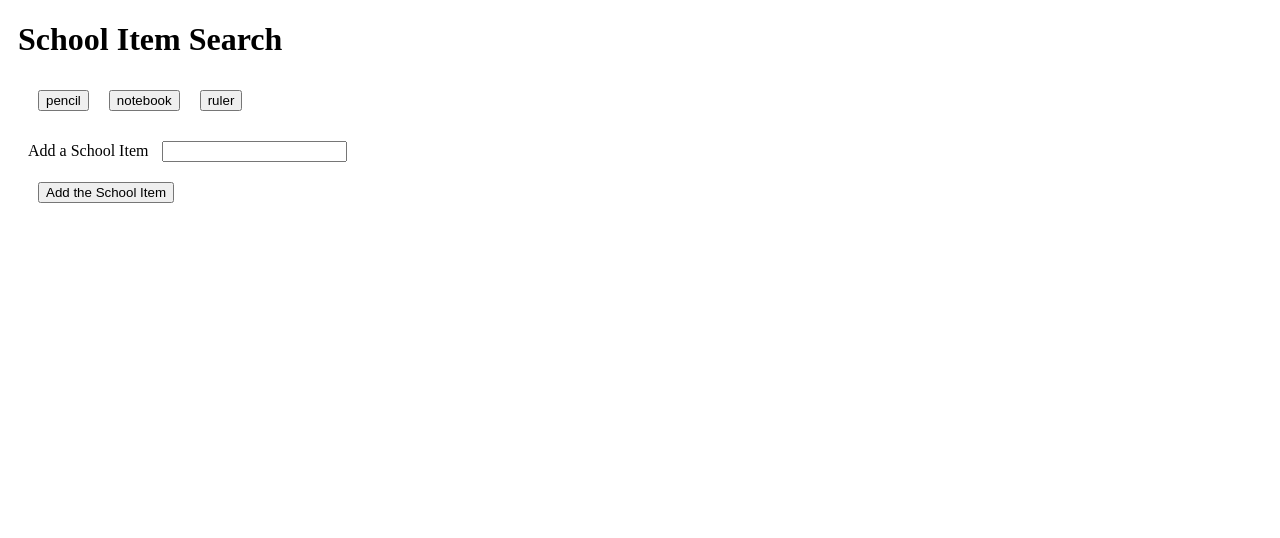
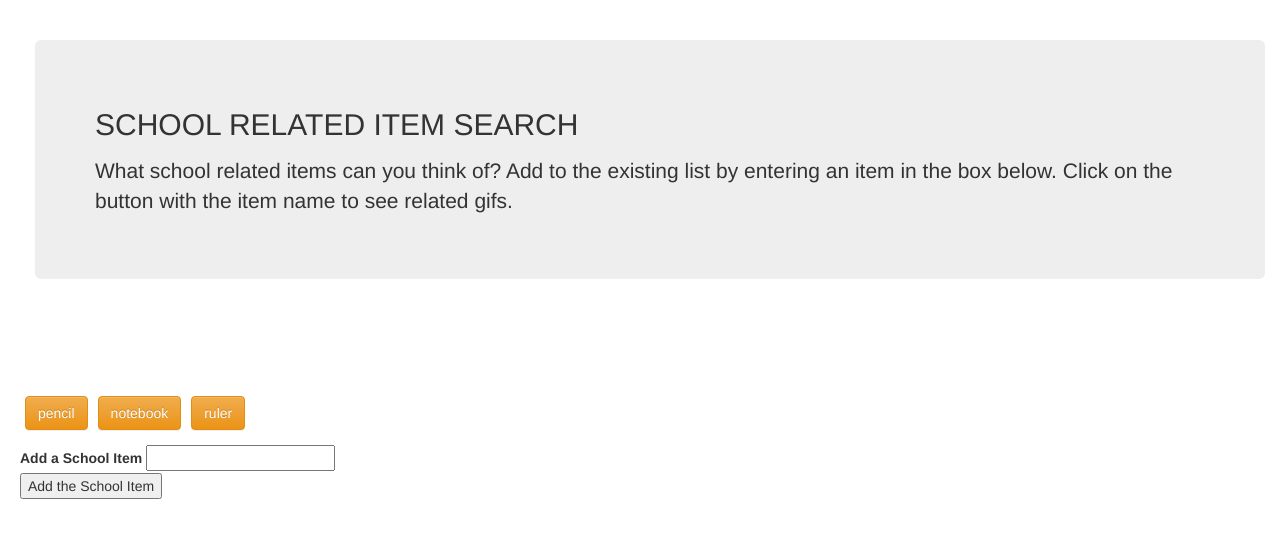
Before and after one commit to maidiep/GifTasticV3, a plain HTML site: page index.html in a window 1280 px wide. Drawn offline with nearby package versions, Linux system fonts and the light colour scheme.

Commit message:
added bootstrap link. added jumbotron and styled buttons.

```diff
--- a/apps.js
+++ b/apps.js
@@ -26,8 +26,9 @@
       // Then dynamicaly generating buttons for each item in the array.
       var a = $("<button>");
       // Adding a class
-      a.addClass("item");
+      a.addClass("item btn btn-warning");
       // Adding a data-attribute with a value of the items at index i
+      // a.addClass("btn btn-warning");
       a.attr("data-name", items[i]);
       // Providing the button's text with a value of the items at index i
       a.text(items[i]);
--- a/index.html
+++ b/index.html
@@ -10,15 +10,51 @@
     form,
     input {
       margin: 10px;
+}
+    button.item.btn.btn-warning{
+       margin: 5px;
+
     }
   </style>
+  <!-- Latest compiled and minified CSS -->
+<link rel="stylesheet" href="https://maxcdn.bootstrapcdn.com/bootstrap/3.3.7/css/bootstrap.min.css" integrity="sha384-BVYiiSIFeK1dGmJRAkycuHAHRg32OmUcww7on3RYdg4Va+PmSTsz/K68vbdEjh4u" crossorigin="anonymous">
+
+<!-- Optional theme -->
+<link rel="stylesheet" href="https://maxcdn.bootstrapcdn.com/bootstrap/3.3.7/css/bootstrap-theme.min.css" integrity="sha384-rHyoN1iRsVXV4nD0JutlnGaslCJuC7uwjduW9SVrLvRYooPp2bWYgmgJQIXwl/Sp" crossorigin="anonymous">
+
+<!-- Latest compiled and minified JavaScript -->
+<script src="https://maxcdn.bootstrapcdn.com/bootstrap/3.3.7/js/bootstrap.min.js" integrity="sha384-Tc5IQib027qvyjSMfHjOMaLkfuWVxZxUPnCJA7l2mCWNIpG9mGCD8wGNIcPD7Txa" crossorigin="anonymous"></script>
 </head>
 
 <body>
 
-  <div class="container">
-    <h1>School Item Search</h1>
+  <div class="container-fluid">
+    <div class="row">
+      <div class="col-md-12">
+        <div class="jumbotron">
+          <h2>
+            SCHOOL RELATED ITEM SEARCH
+          </h2>
+          <p>
+            </p>
+          <p>What school related items can you think of? Add to the existing list by entering an item in the box below. Click on the button with the item name to see related gifs.
+          </p>
+        </div>
+      </div>
+    </div>
+    <div class="row">
+      <div class="col-md-4">
+      </div>
+      <div class="col-md-4">
+      </div>
+      <div class="col-md-4">
+      </div>
+    </div>
+  </div>
 
+
+  <!-- ///////////////////////////////////////////////////// -->
+<div>
     <!-- Items will get dumped here -->
     <div id="items-view"></div>
 
@@ -30,11 +66,11 @@
       <input id="add-item" type="submit" value="Add the School Item">
     </form>
     <div id="gifs-appear-here"></div>
-
+</div>
     <script src="https://cdnjs.cloudflare.com/ajax/libs/jquery/3.2.1/jquery.min.js"></script>
     <script src="apps.js"></script>
 
-  </div>
+
 </body>
 
 </html>
```
Also changed, not shown: images/school.jpg (added).
